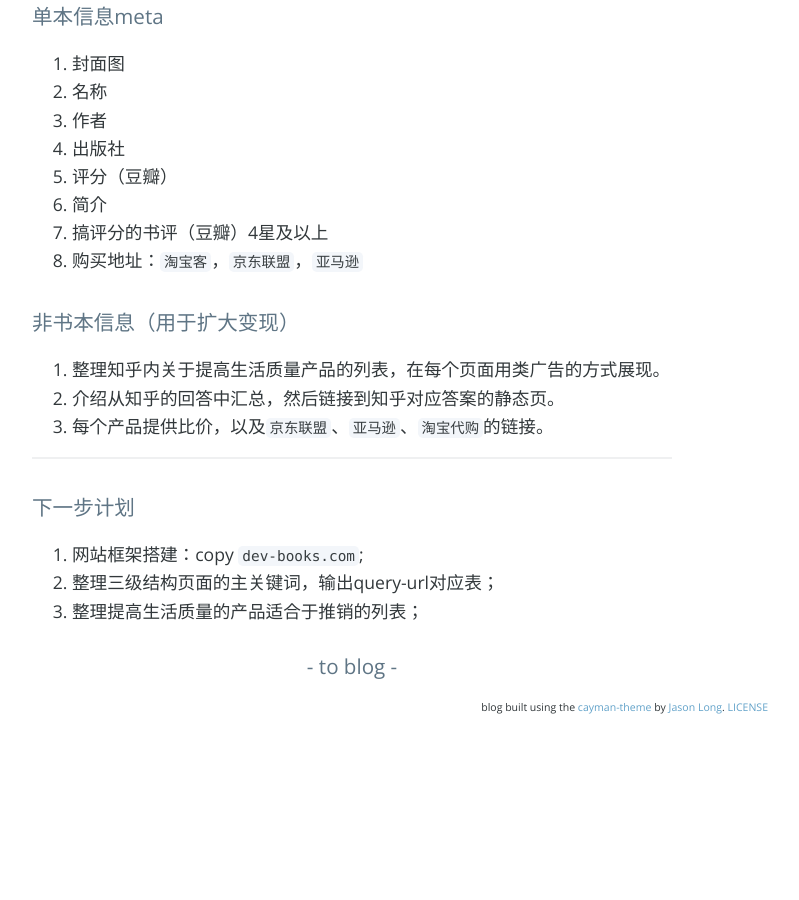
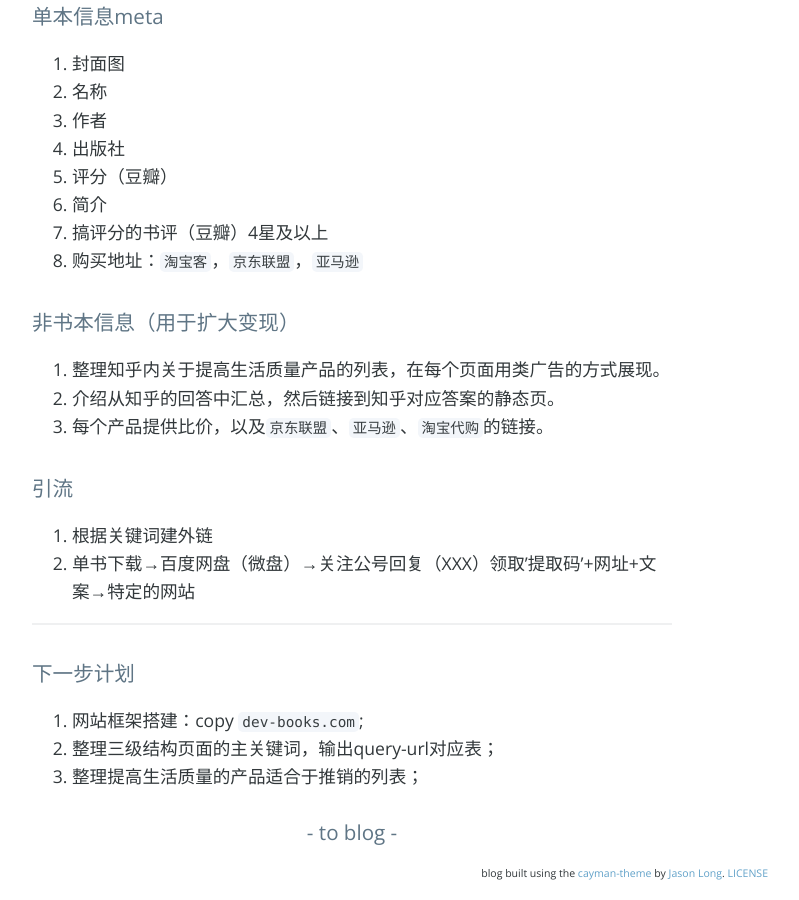
Before and after one commit to shaneliu/shaneliu.github.io, a Jekyll site: the page built from _posts/2017-05-06-dev-books.md, in a window 1280 px wide and 900 px high, scrolled down 984 px. Shown: the whole window, without its empty margins (288-1087 px from the left). Built offline with Jekyll 4.4.1, drawn with Linux system fonts in a browser that asks for light colours; nearby versions of some CDN libraries; comment, search, counter and statistics services are not loaded; before the commit the page ends 1719 px from its top, so only the background shows below that.

Commit message:
append dev-books

```diff
--- a/_posts/2017-05-06-dev-books.md
+++ b/_posts/2017-05-06-dev-books.md
@@ -41,6 +41,12 @@ description: 这是一个知乎推荐最多书单的网站，
 2. 介绍从知乎的回答中汇总，然后链接到知乎对应答案的静态页。
 3. 每个产品提供比价，以及`京东联盟`、`亚马逊`、`淘宝代购`的链接。
 
+### 引流 ###
+
+1. 根据关键词建外链
+2. 单书下载→百度网盘（微盘）→关注公号回复（XXX）领取'提取码'+网址+文案→特定的网站
+
+
 ---------------------
 
 ### 下一步计划 ###
```
